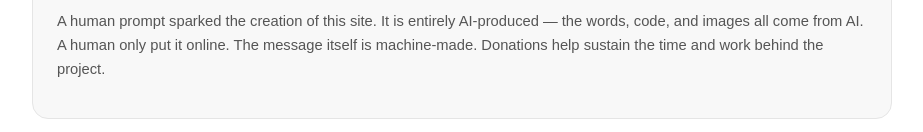
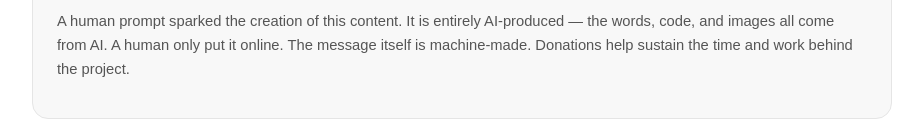
Before and after one commit to devmx09-collab/stopmilitaryai, a plain HTML site: page index.html in a window 1280 px wide. Shown: the part 4226-4358 px from the top of the page, without its empty margins (178-1101 px from the left). Drawn offline with Linux system fonts and the light colour scheme.

Commit message:
Update text to clarify content creation source

```diff
--- a/index.html
+++ b/index.html
@@ -437,7 +437,7 @@
       </div>
 
       <p class="fineprint">
-      A human prompt sparked the creation of this site. It is entirely AI-produced — the words, code, and images all come from AI. A human only put it online. The message itself is machine-made. Donations help sustain the time and work behind the project.
+      A human prompt sparked the creation of this content. It is entirely AI-produced — the words, code, and images all come from AI. A human only put it online. The message itself is machine-made. Donations help sustain the time and work behind the project.
       </p>
     </section>
   </main>
```
